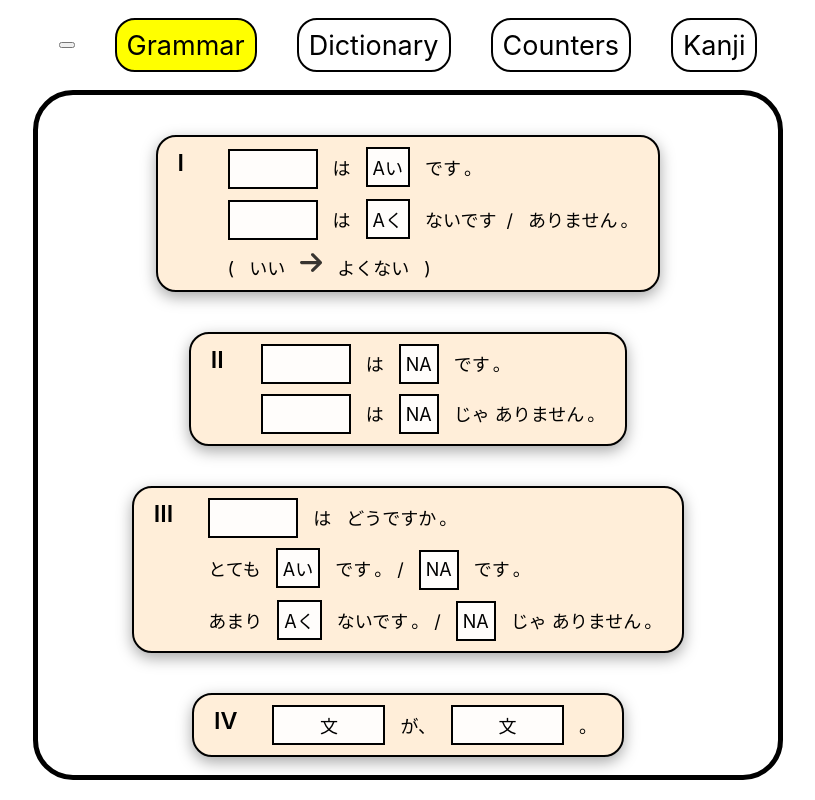
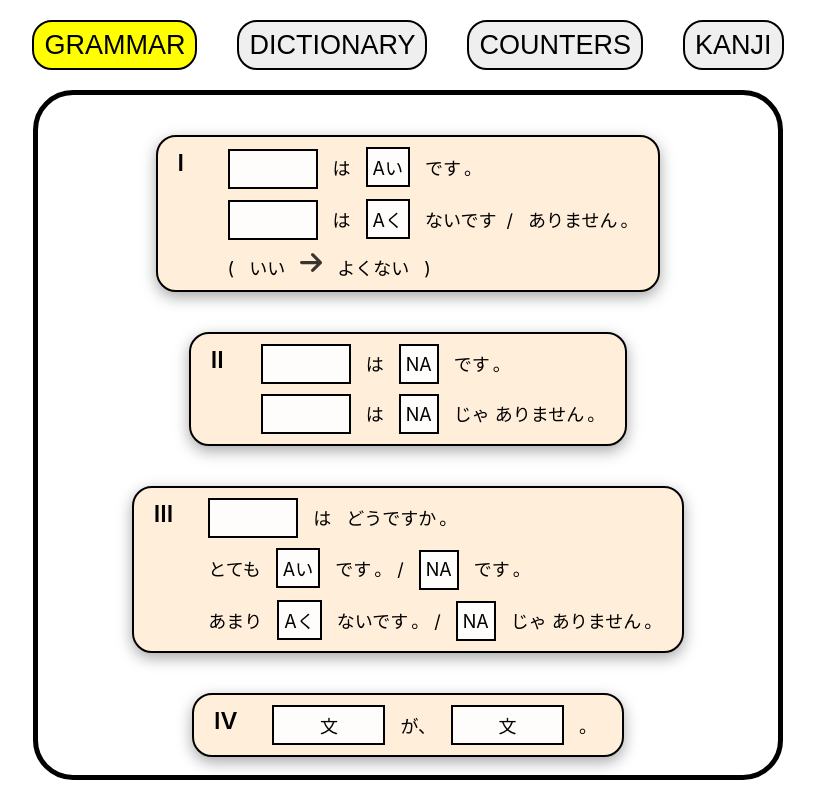
Before and after one commit to DIQv2/nihongo-grammar-book, a React (Create React App) app: page / in a window 1280 px wide. Shown: the whole page, without its empty margins (232-1047 px from the left). Built offline with nearby package versions, Linux system fonts and the light colour scheme.

Commit message:
Rethought router process. Made manual.

```diff
--- a/src/App.js
+++ b/src/App.js
@@ -1,24 +1,9 @@
 import './assets/css/App.css';
-import {BrowserRouter, Route, Routes} from "react-router-dom";
 import Home from "./pages/Home";
-import Grammar from "./pages/Grammar";
-import Dictionary from "./pages/Dictionary";
-import Counters from "./pages/Counters";
-import KanjiPage from "./pages/KanjiPage";
 
 function App() {
   return (
-      <BrowserRouter>
-          <Routes>
-              <Route path={"/"} exact element={<Home />}>
-                  <Route index element={<Grammar />}/>
-                  <Route path={"grammar"} element={<Grammar />}/>
-                  <Route path={"dictionary"} element={<Dictionary/>}/>
-                  <Route path={"counters"} element={<Counters/>}/>
-                  <Route path={"kanji"} element={<KanjiPage />}/>
-              </Route>
-          </Routes>
-      </BrowserRouter>
+      <Home />
   );
 }
 
--- a/src/assets/css/pages/Home.module.css
+++ b/src/assets/css/pages/Home.module.css
@@ -9,7 +9,7 @@
     padding: 20px;
 }
 
-.main a {
+.main button {
     padding: 10px;
     border: 2px solid black;
     margin-right: 20px;
@@ -17,9 +17,10 @@
     color: black;
     text-decoration: none;
     cursor: pointer;
+    transition: 0.2s;
 }
 
-.main a:hover {
+.main button:hover {
     background-color: greenyellow;
 }
 
@@ -53,7 +54,7 @@
         padding-bottom: 0;
     }
 
-    .main a {
+    .main button {
         width: fit-content;
         height: 100%;
         display: flex;
--- a/src/pages/Home.jsx
+++ b/src/pages/Home.jsx
@@ -1,48 +1,32 @@
-import {Link, Outlet} from "react-router-dom";
 import styles from "../assets/css/pages/Home.module.css";
 import {useState} from "react";
+import Grammar from "./Grammar";
+import Dictionary from "./Dictionary";
+import Counters from "./Counters";
+import KanjiPage from "./KanjiPage";
 
 const Home = () => {
-    const [selected, setSelected] = useState(0);
+    const [selected, setSelected] = useState("grammar");
+    const pages = ["grammar", "dictionary", "counters", "kanji"];
 
     return (
         <div className={styles.main}>
             <header>
-                <button>
-
-                </button>
-                <Link to={"grammar"}
-                      className={selected === 0 ? styles.selected : ""}
-                      onClick={() => {setSelected(0)}}
-                >
-                    Grammar
-                </Link>
-                <Link to={"dictionary"}
-                      className={selected === 1 ? styles.selected : ""}
-                      onClick={() => {
-                    setSelected(1)}}
-                >
-                    Dictionary
-                </Link>
-                <Link to={"counters"}
-                      className={selected === 2 ? styles.selected : ""}
-                      onClick={() => {
-                          setSelected(2)}}
-                >
-                    Counters
-                </Link>
-                <Link to={"kanji"}
-                      className={selected === 3 ? styles.selected : ""}
-                      onClick={() => {
-                          setSelected(3)}}
-                >
-                    Kanji
-                </Link>
+                {pages.map((page, index)=>(
+                    <button onClick={()=>{setSelected(page)}}
+                            className={selected === page ? styles.selected : ""}
+                    >
+                        {page.toUpperCase()}
+                    </button>
+                ))}
             </header>
             <section>
                 <div className={styles.wrapper1}>
                     <div className={styles.wrapper2}>
-                        <Outlet/>
+                        {selected === pages[0] && (<Grammar/>)}
+                        {selected === pages[1] && (<Dictionary/>)}
+                        {selected === pages[2] && (<Counters/>)}
+                        {selected === pages[3] && (<KanjiPage/>)}
                     </div>
                 </div>
             </section>
```
